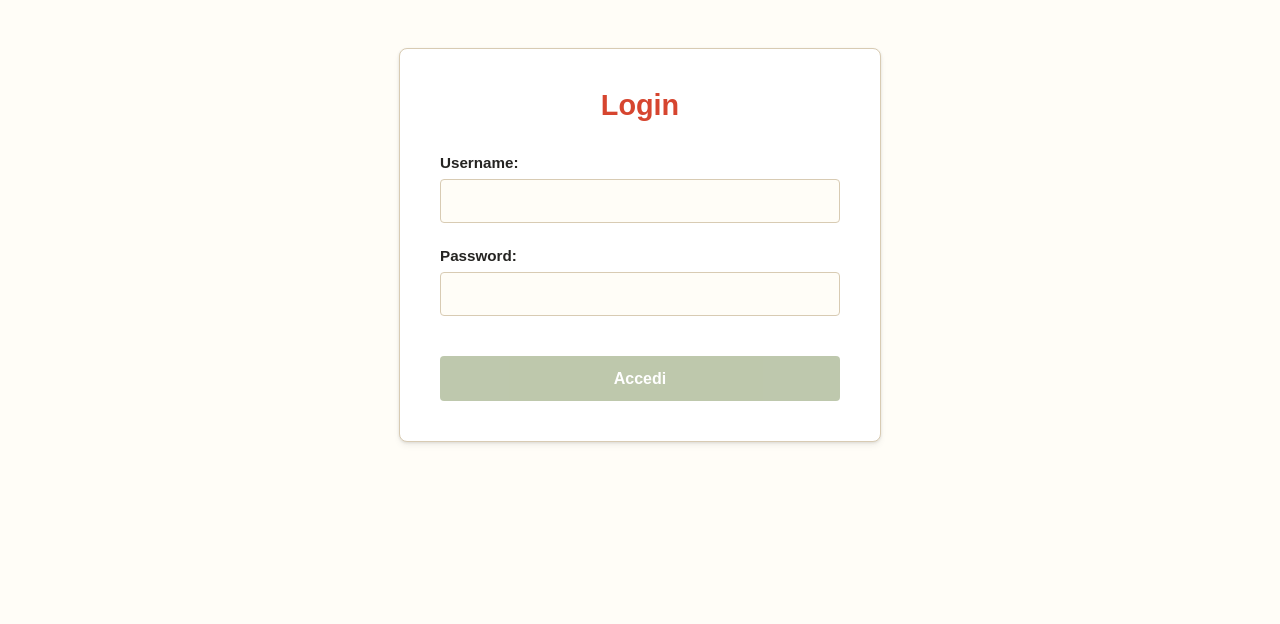
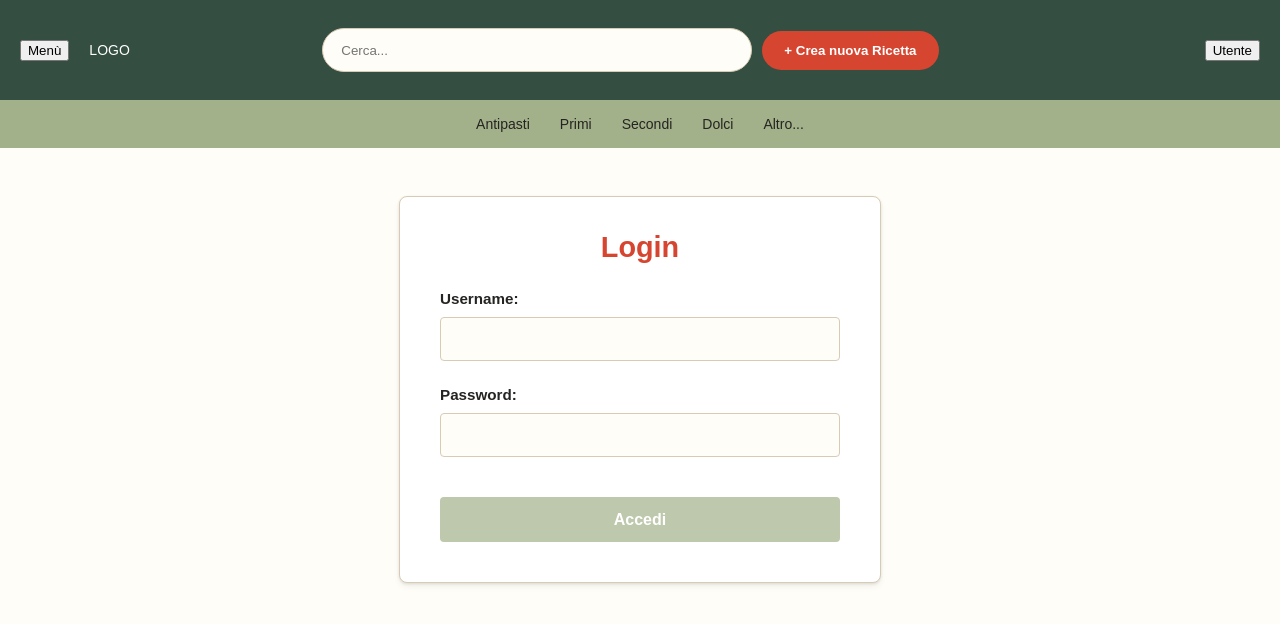
Before and after one commit to Genny-93/ricettario-fe, an Angular app: page / in a window 1280 px wide. Shown: the top 624 px of the page. Built offline with nearby package versions, Linux system fonts and the light colour scheme.

Commit message:
Aggiunto header Bozza ed angularMaterial

```diff
--- a/angular.json
+++ b/angular.json
@@ -25,9 +25,7 @@
                 "input": "public"
               }
             ],
-            "styles": [
-              "src/styles.css"
-            ]
+            "styles": ["src/material-theme.scss", "src/styles.css"]
           },
           "configurations": {
             "production": {
--- a/package.json
+++ b/package.json
@@ -11,10 +11,12 @@
   "private": true,
   "packageManager": "npm@11.11.0",
   "dependencies": {
+    "@angular/cdk": "^21.2.13",
     "@angular/common": "^21.2.0",
     "@angular/compiler": "^21.2.0",
     "@angular/core": "^21.2.0",
     "@angular/forms": "^21.2.0",
+    "@angular/material": "^21.2.13",
     "@angular/platform-browser": "^21.2.0",
     "@angular/router": "^21.2.0",
     "rxjs": "~7.8.0",
--- a/src/app/app.css
+++ b/src/app/app.css
@@ -0,0 +1,91 @@
+.box-header {
+    display: grid;
+    grid-template-columns: auto 1fr auto;
+    background-color: var(--color-navbar);
+    align-items: center;
+    height: 100px;
+    max-height: 200px;
+    padding: 0 20px;
+    gap: 20px;
+
+}
+
+
+header {
+    position: sticky;
+    top: 0;
+    z-index: 1000;
+}
+
+
+.header-left {
+    justify-self: start;
+    grid-column: 1;
+    display: flex;
+    flex-direction: row;
+    align-items: center;
+    gap: 10px;
+}
+
+.logo {
+    margin: 10px;
+}
+
+.header-center {
+    justify-self: center;
+    grid-column: 2;
+    display: flex;
+    flex-direction: row;
+    align-items: center;
+    gap: 10px;
+    width: min(100%, 700px);
+}
+
+.header-right {
+    justify-self: end;
+    grid-column: 3;
+    display: flex;
+    flex-direction: row;
+    align-items: center;
+    gap: 10px;
+}
+
+button {
+    cursor: pointer;
+}
+
+.button-create-recipe {
+    background-color: var(--color-primary);
+    border-radius: 999px;
+    padding: 12px 22px;
+    color: var(--color-text-inverse);
+    border: none;
+    font-weight: 700;
+    white-space: nowrap;
+}
+
+.search-input {
+    width: 100%;
+    max-width: 430px;
+    height: 44px;
+    border-radius: 999px;
+    border: 1px solid var(--color-border);
+    padding: 0 18px;
+    background-color: var(--color-bg);
+    box-sizing: border-box;
+}
+
+.category-nav {
+  background-color: var(--color-secondary);
+  min-height: 48px;
+  display: flex;
+  align-items: center;
+  justify-content: center;
+  gap: 30px;
+}
+
+.category-nav a {
+  color: var(--color-text);
+  text-decoration: none;
+  font-weight: 500;
+}
--- a/src/app/app.html
+++ b/src/app/app.html
@@ -1,4 +1,43 @@
+<header>
+  <div class="box-header">
+    <div class="header-left">
+
+      <button type="button">Menù</button>
+
+      <div class="logo">
+        <p>LOGO</p>
+      </div>
+
+    </div>
+
+    <div class="header-center">
+
+      <input class="search-input" type="search" placeholder="Cerca...">
+
+      <button type="button" class="button-create-recipe">
+        + Crea nuova Ricetta
+      </button>
+    </div>
+
+    <div class="header-right"> <button (click)="logout()">Utente</button>
+    </div>
+
+  </div>
+
+  <nav class="category-nav" aria-label="Categorie ricette">
+  <a href="#">Antipasti</a>
+  <a href="#">Primi</a>
+  <a href="#">Secondi</a>
+  <a href="#">Dolci</a>
+  <a href="#">Altro...</a>
+</nav>
+
+</header>
+
 <main>
 
   <router-outlet></router-outlet>
 </main>
+
+
+<footer></footer>
--- a/src/app/app.ts
+++ b/src/app/app.ts
@@ -1,5 +1,6 @@
 import { Component, signal } from '@angular/core';
-import { RouterOutlet } from '@angular/router';
+import { Router, RouterOutlet } from '@angular/router';
+import { Authentication } from './services/auth/authentication';
 
 @Component({
   selector: 'app-root',
@@ -9,4 +10,21 @@ import { RouterOutlet } from '@angular/router';
 })
 export class App {
   protected readonly title = signal('ricettario-fe');
+
+ constructor(private authService: Authentication,
+    private router: Router
+  ) {
+
+  }
+  logout() {
+    this.authService.logout().subscribe({
+      next: (message) => {
+        console.log(message);
+        this.router.navigateByUrl('');
+      },
+      error: (err) => {
+        console.log(err);
+      }
+    });
+  }
 }
--- a/src/index.html
+++ b/src/index.html
@@ -1,11 +1,18 @@
 <!doctype html>
 <html lang="it">
   <head>
-  <meta charset="utf-8">
+    <meta charset="utf-8" />
     <title>RicettarioFe</title>
-  <base href="/">
-  <meta name="viewport" content="width=device-width, initial-scale=1">
-  <link rel="icon" type="image/x-icon" href="favicon.ico">
+    <base href="/" />
+    <meta name="viewport" content="width=device-width, initial-scale=1" />
+    <link rel="icon" type="image/x-icon" href="favicon.ico" />
+    <link rel="preconnect" href="https://fonts.googleapis.com" />
+    <link rel="preconnect" href="https://fonts.gstatic.com" crossorigin />
+    <link
+      href="https://fonts.googleapis.com/css2?family=Roboto:wght@300;400;500&display=swap"
+      rel="stylesheet"
+    />
+    <link href="https://fonts.googleapis.com/icon?family=Material+Icons" rel="stylesheet" />
   </head>
   <body>
     <app-root></app-root>
--- /dev/null
+++ b/src/material-theme.scss
@@ -0,0 +1,38 @@
+// Include theming for Angular Material with `mat.theme()`.
+// This Sass mixin will define CSS variables that are used for styling Angular Material
+// components according to the Material 3 design spec.
+// Learn more about theming and how to use it for your application's
+// custom components at https://material.angular.dev/guide/theming
+@use '@angular/material' as mat;
+
+html {
+  height: 100%;
+  @include mat.theme(
+    (
+      color: (
+        primary: mat.$magenta-palette,
+        tertiary: mat.$violet-palette,
+      ),
+      typography: Roboto,
+      density: 0,
+    )
+  );
+}
+
+body {
+  // Default the application to a light color theme. This can be changed to
+  // `dark` to enable the dark color theme, or to `light dark` to defer to the
+  // user's system settings.
+  color-scheme: light;
+
+  // Set a default background, font and text colors for the application using
+  // Angular Material's system-level CSS variables. Learn more about these
+  // variables at https://material.angular.dev/guide/system-variables
+  background-color: var(--mat-sys-surface);
+  color: var(--mat-sys-on-surface);
+  font: var(--mat-sys-body-medium);
+
+  // Reset the user agent margin.
+  margin: 0;
+  height: 100%;
+}
--- a/src/styles.css
+++ b/src/styles.css
@@ -28,4 +28,5 @@ body {
   background-color: var(--color-bg);
   color: var(--color-text);
   font-family: Arial, sans-serif;
+  color: var(--color-text-inverse);
 }
```
Also changed, not shown: 1 other file (tests, documents, lock files or other folders). Lines whose indentation alone changed are shown as unchanged.
